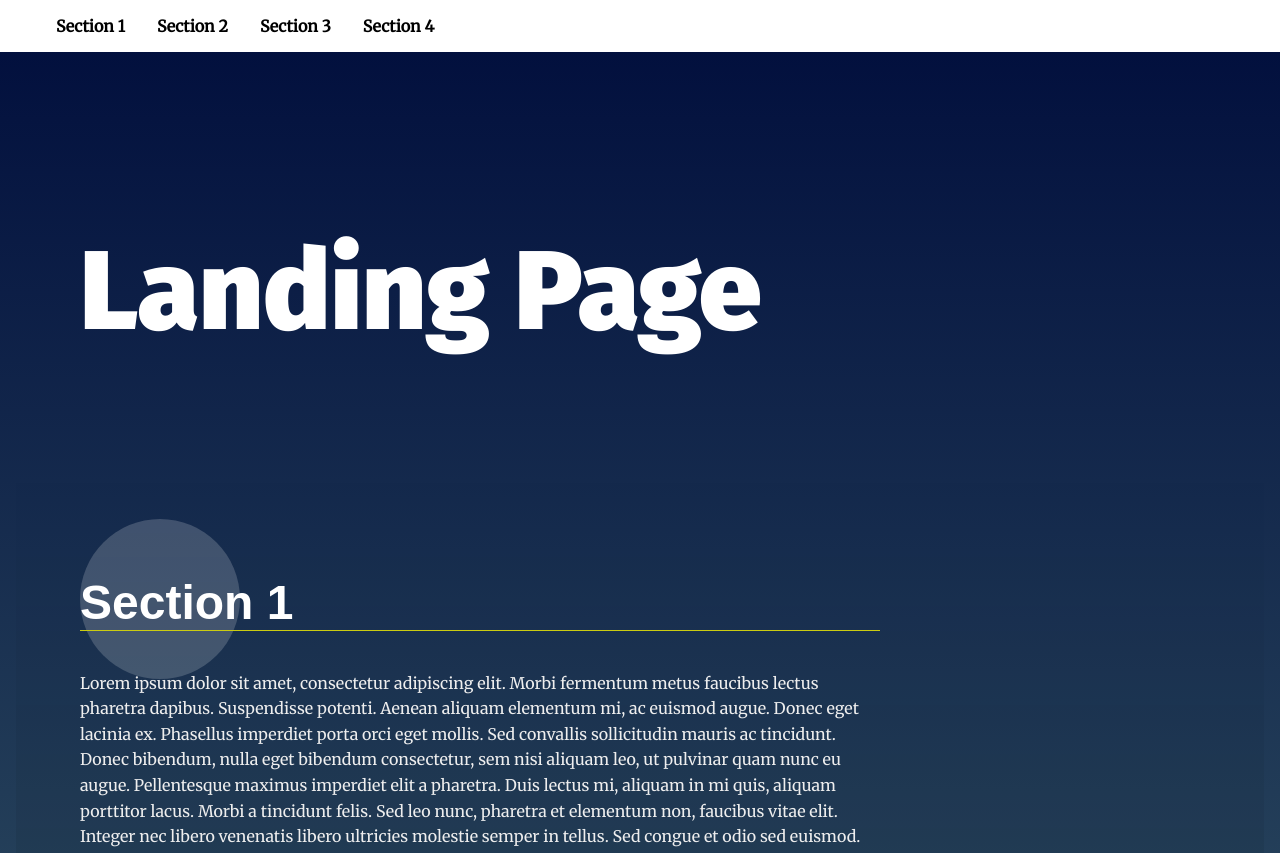
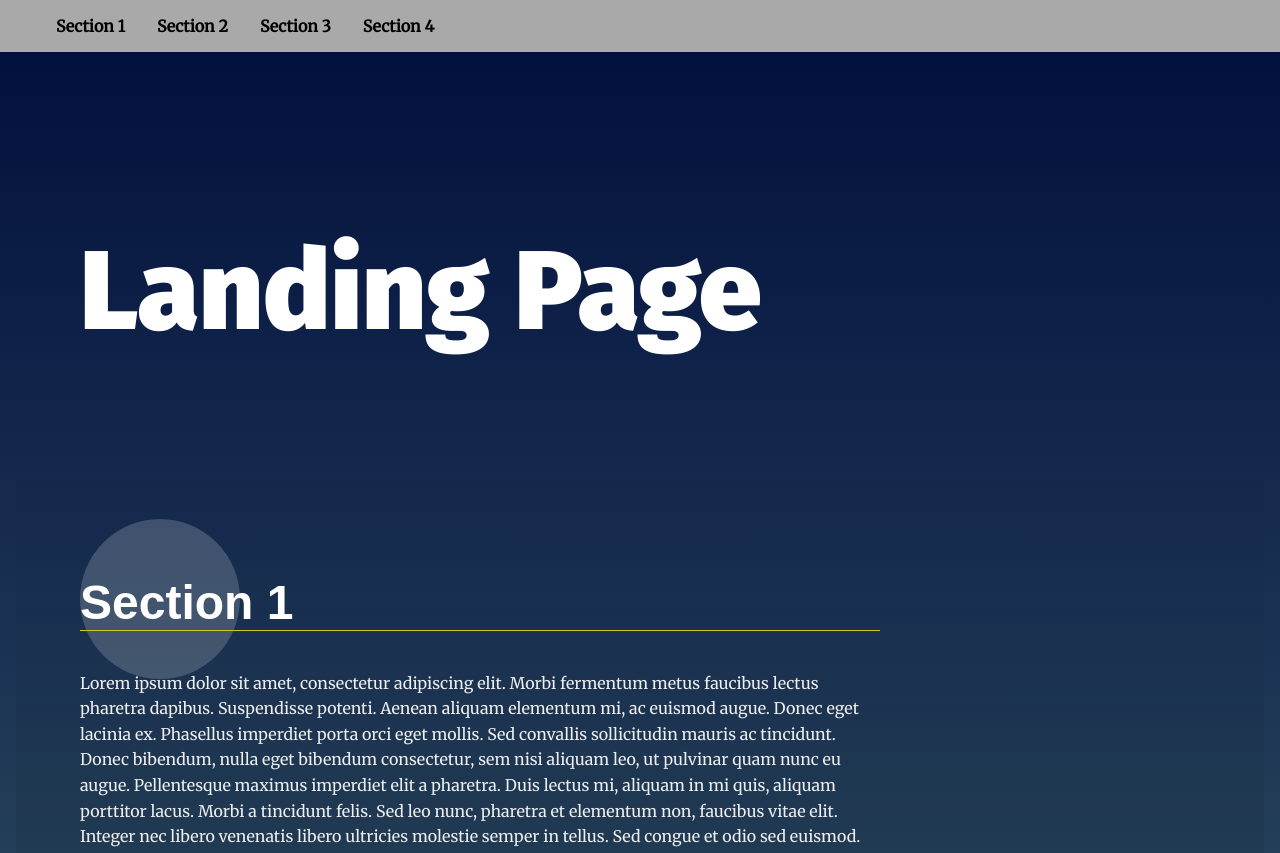
Before and after one commit to ahyibrahim/LandingPage-Project, a plain HTML site: page index.html in a window 1280 px wide. Shown: the top 853 px of the page. Drawn offline with Linux system fonts and the light colour scheme.

Commit message:
Update styles.css
Changed the backroud color of the page header

```diff
--- a/css/styles.css
+++ b/css/styles.css
@@ -90,7 +90,7 @@ section {
 
 /* Header Styles */
 .page__header {
-    background: #fff;
+    background-color: darkgray;
     position: fixed;
     top: 0;
     width: 100%;
```
